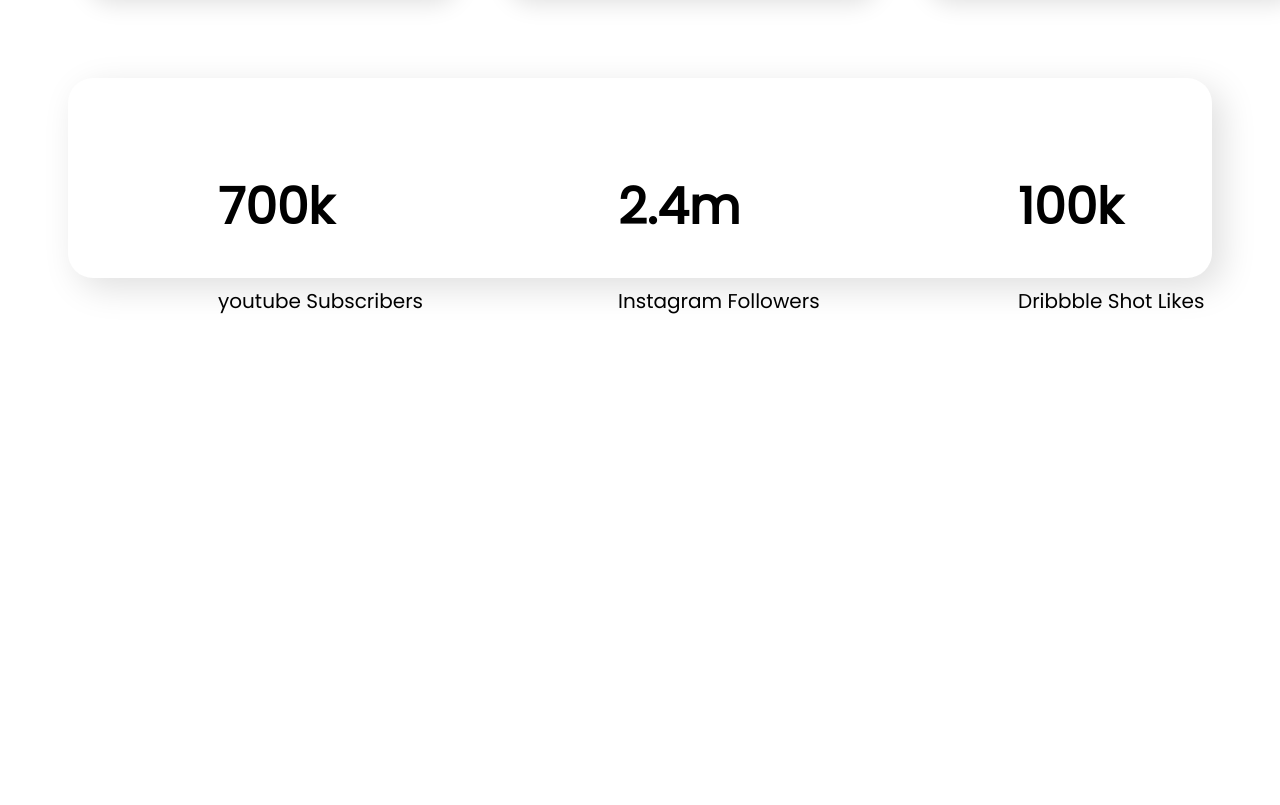
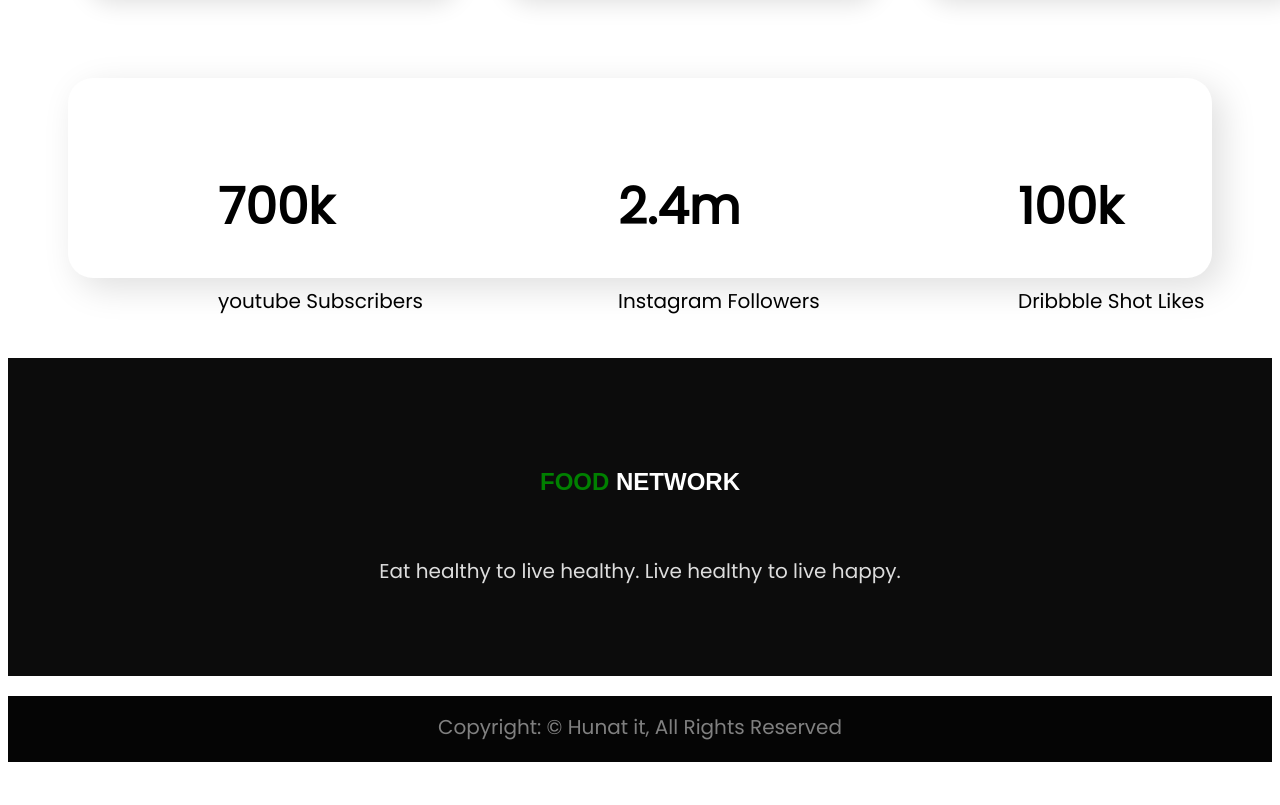
Before and after one commit to abdurrazzak2021/my-assignment, a plain HTML site: page index.html in a window 1280 px wide. Shown: the part 1775-2580 px from the top of the page. Before the commit the page ends 2133 px from the top, so only its background shows below. Drawn offline with Linux system fonts and the light colour scheme.

Commit message:
added footer

```diff
--- a/index.html
+++ b/index.html
@@ -85,7 +85,15 @@
             </div>
         </div>
     </section>
-
+    <footer class="food-network">
+        <div class="fix footer_part">
+            <div class="fix footer_left floatleft"></div>
+            <h2> <span class="food-color">FOOD</span> NETWORK</h2>
+            <p>Eat healthy to live healthy. Live healthy to live happy.</p>
+        </div>
+        <p class="copysec"><span class="copyright">Copyright: &copy; Hunat it, All Rights Reserved</span>
+        <p>
+    </footer>
 
 </body>
 
```
